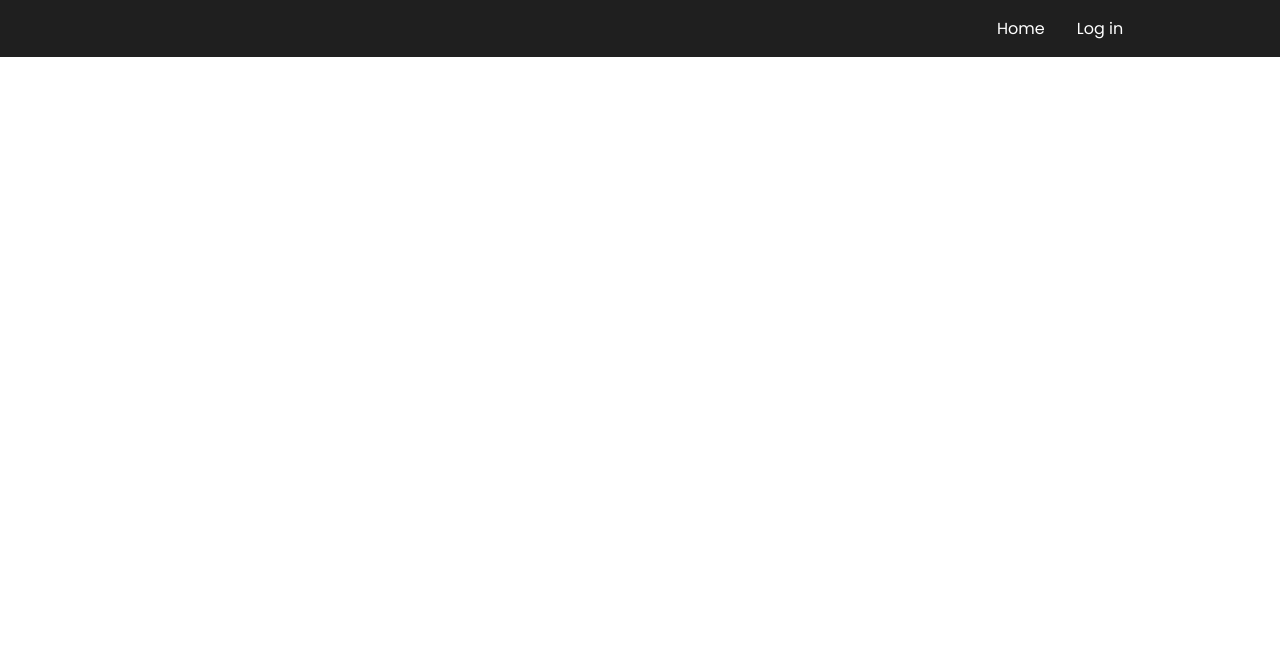
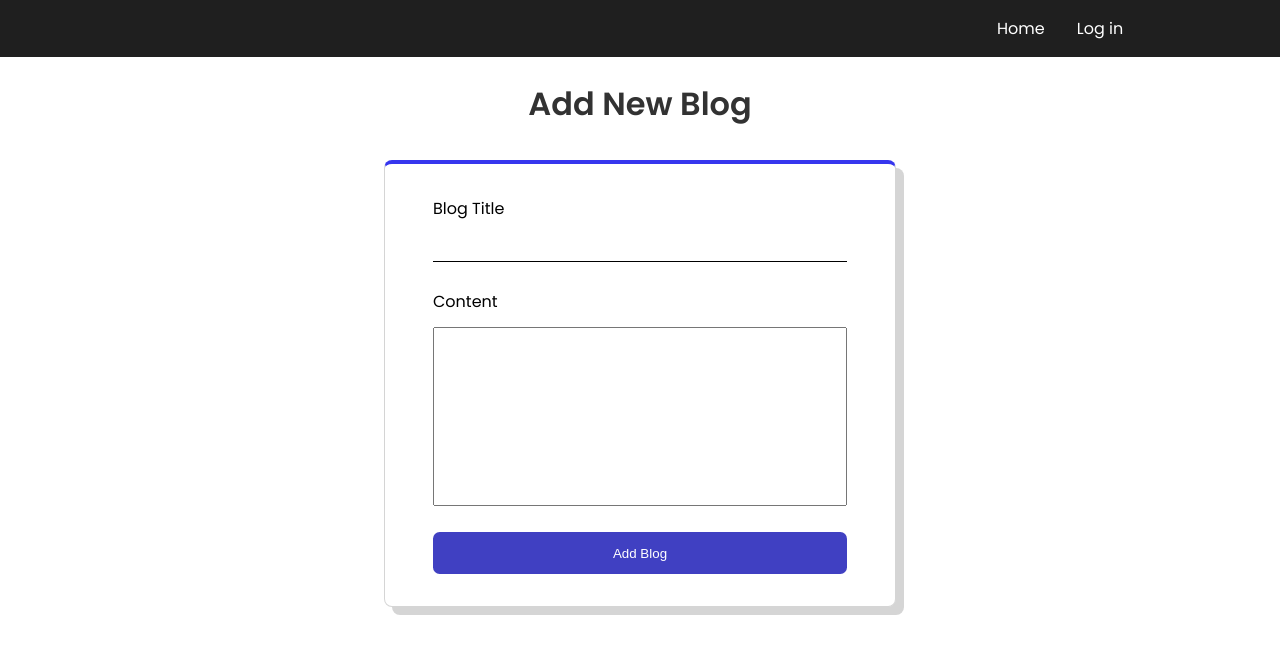
Before and after one commit to aguilanbon/react-firebase-blog, a React (Create React App) app: page /blog/create in a window 1280 px wide. Before the commit this address had no page. Shown: the top 654 px of the page. Built offline with nearby package versions, Linux system fonts and the light colour scheme.

Commit message:
create page

```diff
--- a/src/App.css
+++ b/src/App.css
@@ -257,6 +257,70 @@ font-family: 'Ubuntu', sans-serif; */
   opacity: .8;
 }
 
+/* Create Container */
+
+.create-container {
+  display: flex;
+  flex-direction: column;
+  align-items: center;
+  margin: 0 auto;
+  padding-top: 5em;
+  width: 100%;
+  margin-bottom: 4em;
+}
+
+.create-container h1 {
+  opacity: .8;
+}
+
+.create-form-container {
+  display: flex;
+  width: 50%;
+  padding: 1em 4em;
+  margin: 1em auto;
+}
+
+.create-form-container form {
+  display: flex;
+  flex-direction: column;
+  justify-content: center;
+  margin: 0 auto;
+  width: 100%;
+  box-shadow: .5em .5em rgba(117, 117, 117, .3);
+  border: 1px solid rgba(117, 117, 117, .3);
+  border-top: 4px solid rgb(54, 54, 238);
+  border-radius: .5em;
+  padding: 2em 3em;
+}
+
+.create-form-container form input[type="text"] {
+  height: 2em;
+  padding: 1em;
+  border: none;
+  border-bottom: 1px solid black;
+  margin: 1em 0 2em 0;
+}
+
+.create-form-container form input[type="text"]:focus {
+  outline: none;
+  border-bottom: 2px solid rgb(53, 53, 209);
+}
+
+.create-form-container form textarea {
+  padding: 1em;
+  margin: 1em 0 2em 0;
+  resize: none;
+}
+
+.create-form-container form input[type="submit"] {
+  padding: 1em;
+  cursor: pointer;
+  border-radius: .5em;
+  border: none;
+  background-color: rgb(64, 64, 194);
+  color: white;
+}
+
 /* Media Queries */
 
 @media only screen and (max-width: 1280px) {
--- a/src/App.js
+++ b/src/App.js
@@ -6,6 +6,7 @@ import Home from './pages/Home';
 import UserForm from './pages/UserForm';
 import {signOut} from 'firebase/auth'
 import { auth } from './firebase-config'
+import Create from './pages/Create';
 
 
 function App() {
@@ -26,6 +27,7 @@ function App() {
       <Navbar setFormState={setFormState} setIsAuth={setIsAuth} userSignOut={userSignOut} isAuth={isAuth} />
         <Routes>
           <Route path='/' element={<Home />}></Route>
+          {!isAuth && <Route path='/blog/create' element={<Create />}></Route>}
           <Route path='/user/login' element={<UserForm setFormState={setFormState} formState={formState} setIsAuth={setIsAuth}/>}></Route>
         </Routes>
     </div>
--- a/src/components/Navbar.jsx
+++ b/src/components/Navbar.jsx
@@ -41,17 +41,23 @@ function Navbar({ setFormState, setIsAuth, userSignOut, isAuth }) {
             <i onClick={() => setShowMobileNav(true)} id='hamburger-btn' style={{ color: 'white' }} className="fas fa-solid fa-bars"></i>
             <li><Link to='/' >Home</Link></li>
             {!isAuth && <li><Link to='/user/login' onClick={() => setFormState('login')}>Log in</Link></li>}
-            {isAuth && <li><a style={{ cursor: 'pointer' }} onClick={() => {
-              setIsAuth(false)
-              userSignOut()
-            }}>Sign Out</a></li>}
+            {isAuth &&
+              <>
+                <li><Link to='/blog/create' >Create</Link></li>
+                <li><a style={{ cursor: 'pointer' }} onClick={() => {
+                  setIsAuth(false)
+                  userSignOut()
+                }}>Sign Out</a></li>
+              </>
+            }
           </ul>
         }
       </div>
-      {showMobileNav &&
+      {
+        showMobileNav &&
         <MobileNav setFormState={setFormState} setShowMobileNav={setShowMobileNav} />
       }
-    </div>
+    </div >
   )
 }
 
--- a/src/pages/Create.jsx
+++ b/src/pages/Create.jsx
@@ -3,7 +3,16 @@ import React from 'react'
 function Create() {
     return (
         <div className='create-container'>
-            Create
+            <h1>Add New Blog</h1>
+            <div className="create-form-container">
+                <form action="">
+                    <label htmlFor="title">Blog Title</label>
+                    <input type="text" name="title" id="" />
+                    <label htmlFor="content">Content</label>
+                    <textarea name="content" id="" cols="30" rows="10"></textarea>
+                    <input type="submit" value="Add Blog" />
+                </form>
+            </div>
         </div>
     )
 }
```
